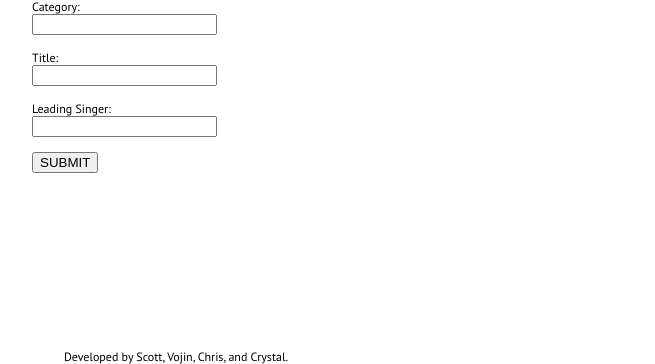
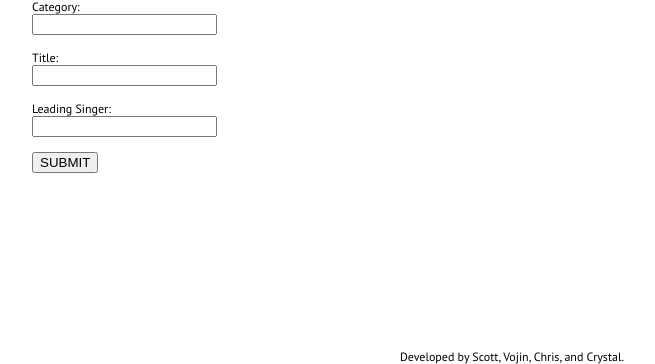
Before and after one commit to smbassett/music-store-db, a PHP site: page /customer/shop.php in a window 1280 px wide. Shown: the part 584-948 px from the top of the page, without its empty margins (136-791 px from the left). Run offline with PHP 8.4, Linux system fonts and the light colour scheme.

Commit message:
fixed centering of footer

```diff
--- a/customer/shop.php
+++ b/customer/shop.php
@@ -124,7 +124,7 @@
    Leading Singer: <input type="text" name="leading_singer"><br><br>
                    <input type="submit" name="submit" value="SUBMIT">
 </form>
-</div>
+</div></div>
 <?php include '../footer.php'; ?>
 </body>
 </html>
--- a/style.css
+++ b/style.css
@@ -43,6 +43,7 @@ html {
 	text-align: center;
 	color: #000;
 	margin-top: 100px;
+	width: 100%;
 }
 
 body {
```
